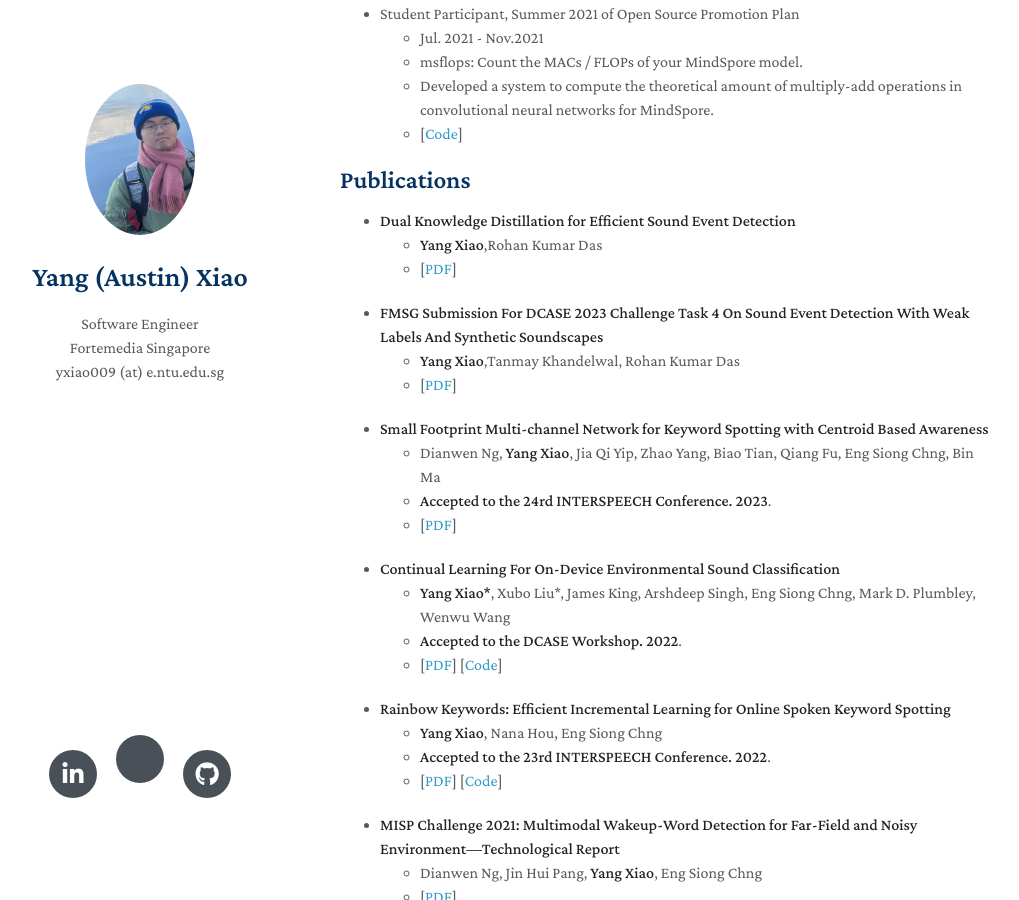
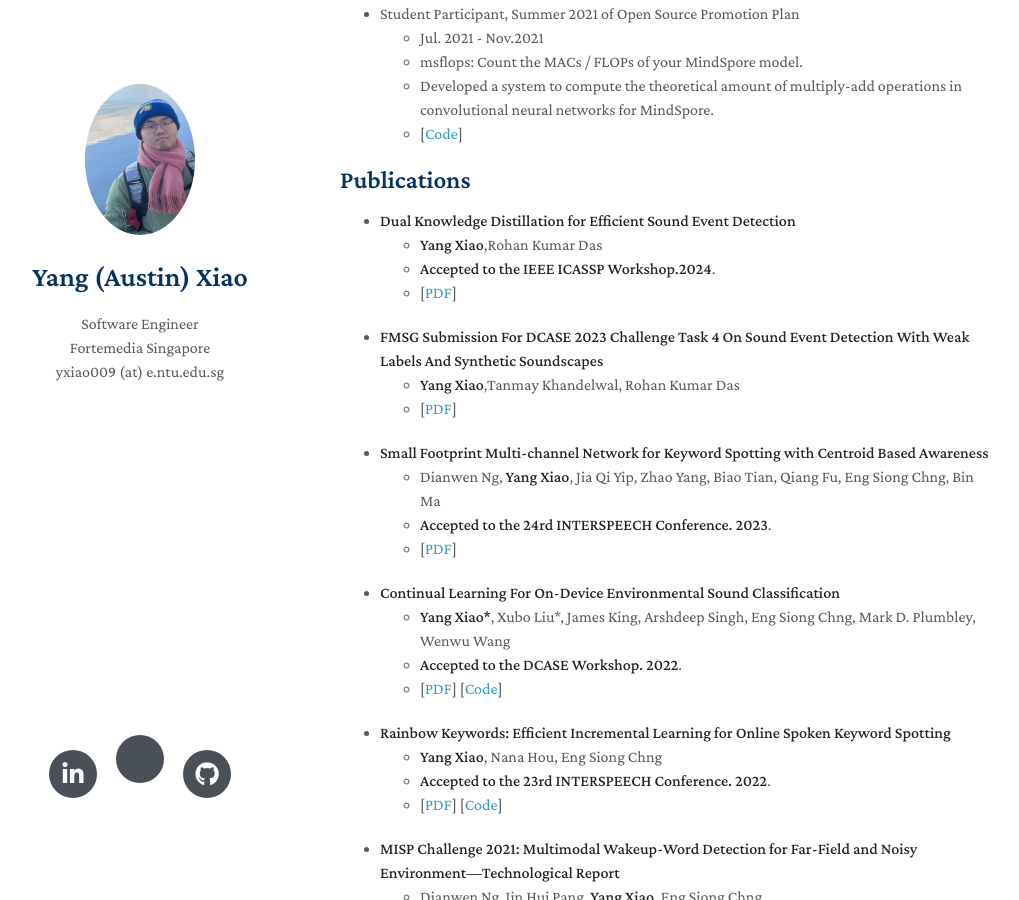
Before and after one commit to swagshaw/swagshaw.github.io, a Jekyll site: the page built from index.md, in a window 1280 px wide and 900 px high, scrolled down 1503 px. Shown: the whole window, without its empty margins (130-1149 px from the left). Built offline with Jekyll 4.4.1, drawn with Linux system fonts in a browser that asks for light colours; nearby versions of some CDN libraries; a style sheet for code colours, icons or effects is not loaded.

Commit message:
Update index.md

```diff
--- a/index.md
+++ b/index.md
@@ -58,8 +58,10 @@ I am contributing to building **"easy-to-use"**, **"efficient"**, and  **"robust
 
 ## Publications
 - **Dual Knowledge Distillation for Efficient Sound Event Detection**
-    <br>
+  <br>
   - **Yang Xiao**,Rohan Kumar Das
+  <br>
+  - **Accepted to the IEEE ICASSP Workshop.2024**.
   <br>
   - [[PDF](https://arxiv.org/pdf/2402.02781.pdf)]
 
```
